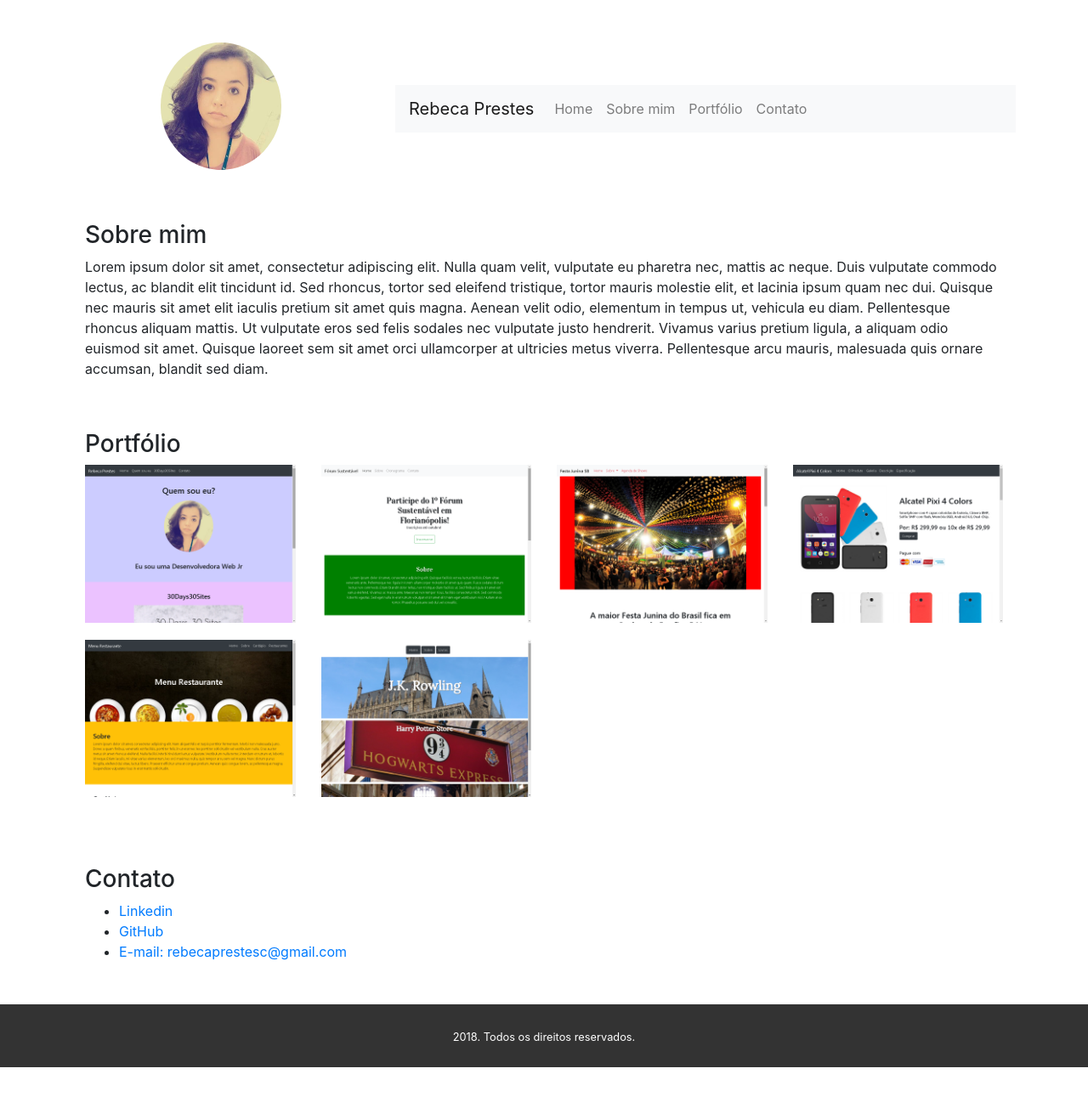
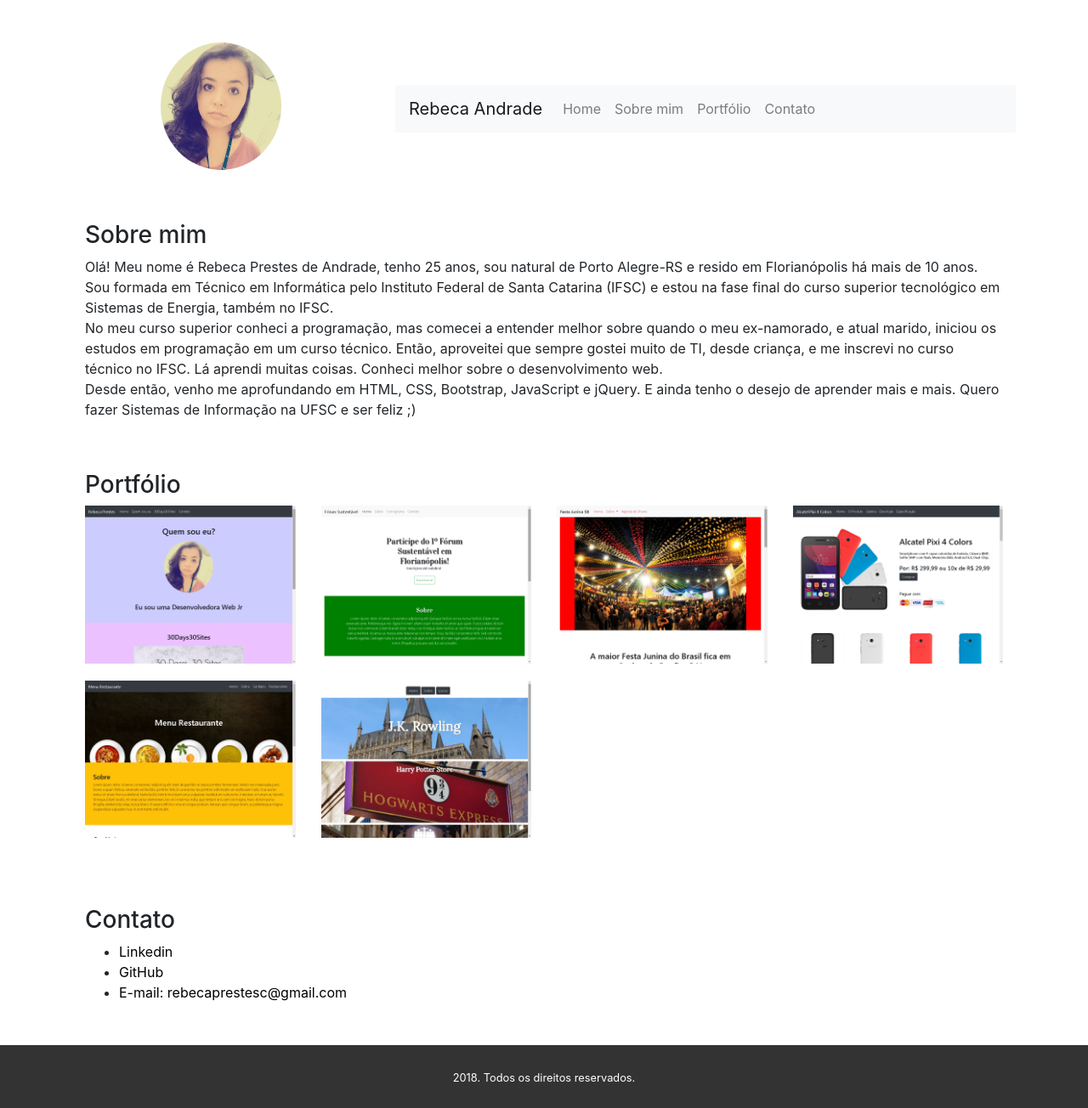
Before and after one commit to bkprestes/bkprestes.github.io, a PHP site: page / in a window 1280 px wide. Shown: the whole page at 85% size. Before the commit the page ends 1256 px from the top, so only its background shows below. Run offline with PHP 8.4, Linux system fonts and the light colour scheme; some libraries are stand-ins or nearby versions.

Commit message:
add texto sobre mim

```diff
--- a/index.html
+++ b/index.html
@@ -9,7 +9,7 @@
     <link rel="stylesheet" href="https://maxcdn.bootstrapcdn.com/bootstrap/4.0.0/css/bootstrap.min.css" integrity="sha384-Gn5384xqQ1aoWXA+058RXPxPg6fy4IWvTNh0E263XmFcJlSAwiGgFAW/dAiS6JXm" crossorigin="anonymous">
     <link rel="stylesheet" type="text/css" href="paginagithub.css">
 
-    <title>Rebeca Prestes</title>
+    <title>Rebeca Andrade</title>
   </head>
   <body>
 
@@ -20,7 +20,7 @@
 	  		</div>
 	  		<div class="col-sm-8">
 	  			<nav class="navbar navbar-expand-lg navbar-light bg-light">
-					<a class="navbar-brand" href="#">Rebeca Prestes</a>
+					<a class="navbar-brand" href="#">Rebeca Andrade</a>
 					<button class="navbar-toggler" type="button" data-toggle="collapse" data-target="#navbarNavAltMarkup" aria-controls="navbarNavAltMarkup" aria-expanded="false" aria-label="Toggle navigation">
 					   <span class="navbar-toggler-icon"></span>
 					</button>
@@ -38,7 +38,10 @@
 
 	  	<div class="col-sm-12" id="sobre-mim">
 	  		<h3>Sobre mim</h3>
-	  		<p>Lorem ipsum dolor sit amet, consectetur adipiscing elit. Nulla quam velit, vulputate eu pharetra nec, mattis ac neque. Duis vulputate commodo lectus, ac blandit elit tincidunt id. Sed rhoncus, tortor sed eleifend tristique, tortor mauris molestie elit, et lacinia ipsum quam nec dui. Quisque nec mauris sit amet elit iaculis pretium sit amet quis magna. Aenean velit odio, elementum in tempus ut, vehicula eu diam. Pellentesque rhoncus aliquam mattis. Ut vulputate eros sed felis sodales nec vulputate justo hendrerit. Vivamus varius pretium ligula, a aliquam odio euismod sit amet. Quisque laoreet sem sit amet orci ullamcorper at ultricies metus viverra. Pellentesque arcu mauris, malesuada quis ornare accumsan, blandit sed diam.</p>
+	  		<p>Olá! Meu nome é Rebeca Prestes de Andrade, tenho 25 anos, sou natural de Porto Alegre-RS e resido em Florianópolis há mais de 10 anos.
+	  		<br>Sou formada em Técnico em Informática pelo Instituto Federal de Santa Catarina (IFSC) e estou na fase final do curso superior tecnológico em Sistemas de Energia, também no IFSC.
+	  		<br> No meu curso superior conheci a programação, mas comecei a entender melhor sobre quando o meu ex-namorado, e atual marido, iniciou os estudos em programação em um curso técnico. Então, aproveitei que sempre gostei muito de TI, desde criança, e me inscrevi no curso técnico no IFSC. Lá aprendi muitas coisas. Conheci melhor sobre o desenvolvimento web.
+	  		<br> Desde então, venho me aprofundando em HTML, CSS, Bootstrap, JavaScript e jQuery. E ainda tenho o desejo de aprender mais e mais. Quero fazer Sistemas de Informação na UFSC e ser feliz ;)</p>
 	  	</div>
 
 	  	<div class="col-sm-12" id="portfolio">
--- a/paginagithub.css
+++ b/paginagithub.css
@@ -28,6 +28,10 @@ div#portfolio div.row div{
 
 /*contato*/
 
+#contato ul li a{
+	color: black;
+}
+
 #contato ul li a:hover{
 	color: red;
 }
```
